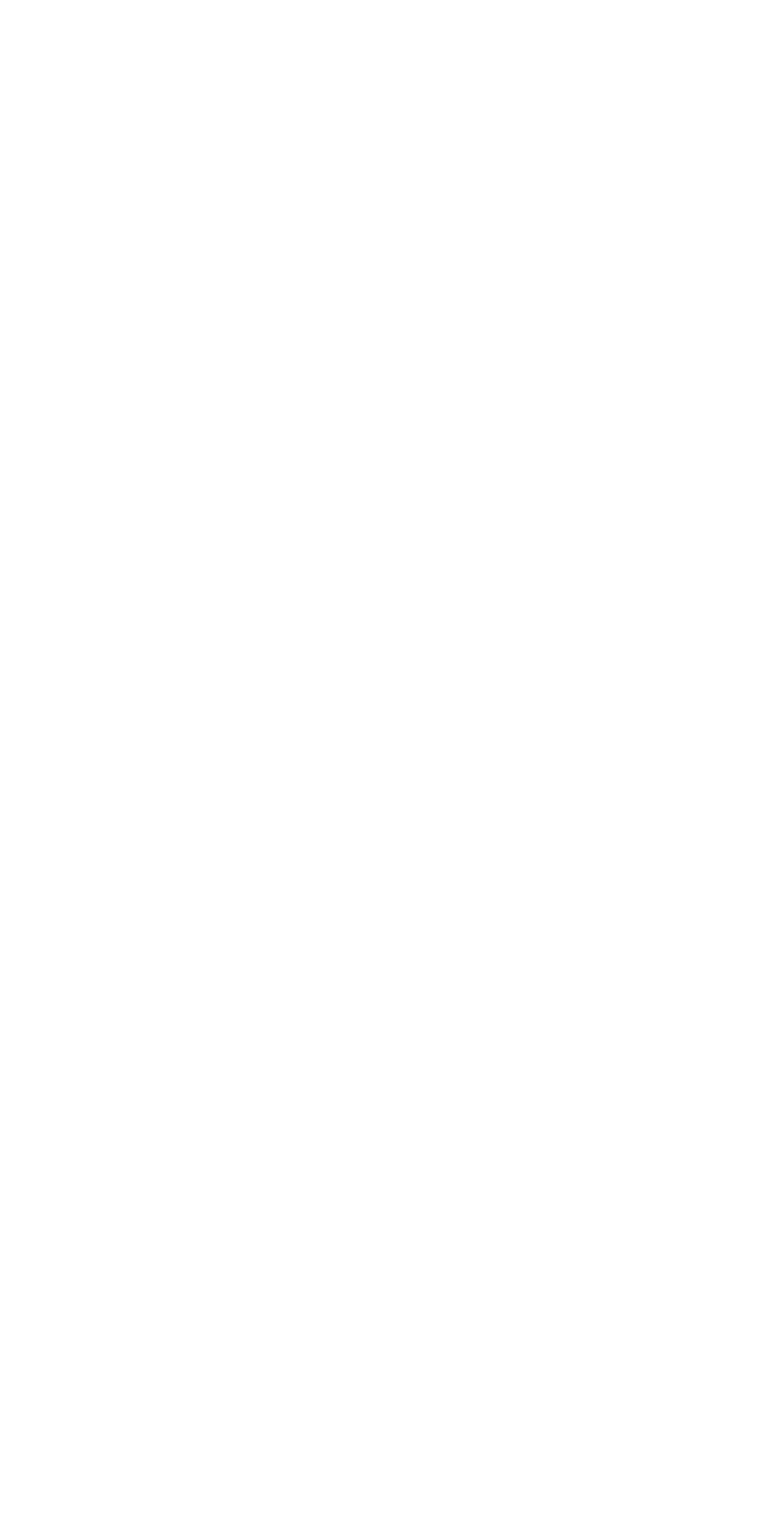
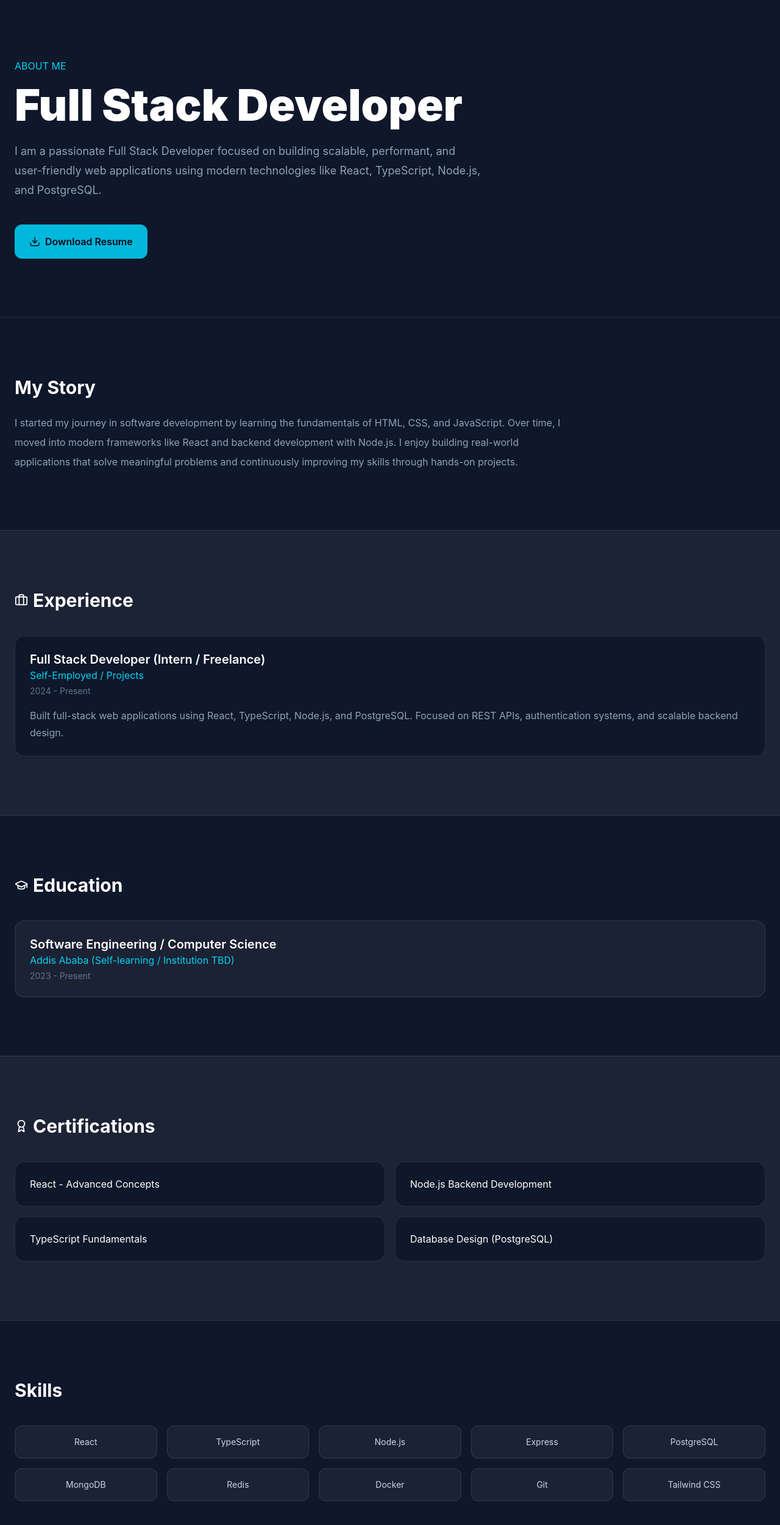
Before and after one commit to matusalasana/SNX, a React (Vite) app in the folder client/: page /about in a window 1280 px wide. Before the commit this address had no page. Shown: the top 2500 px of the page at 61% size. Before the commit the page ends 800 px from the top, so only its background shows below. Built offline with nearby package versions, Linux system fonts and the light colour scheme.

Commit message:
feat: create project about page

```diff
--- a/client/src/App.tsx
+++ b/client/src/App.tsx
@@ -6,6 +6,7 @@ import { Toaster } from "react-hot-toast";
 import Home from "./pages/public/Home";
 import Projects from "./pages/public/Projects";
 import ProjectDetails from "./pages/public/ProjectDetails";
+import About from "./pages/public/About";
 import Login from "./pages/public/Login";
 
 
@@ -17,7 +18,9 @@ const App = () => {
           <Route path="/" element={<Home />} />
           <Route path="/projects" element={<Projects />} />
           <Route path="/projects/:id" element={<ProjectDetails />} />
+
           <Route path="/login" element={<Login />} />
+          <Route path="/about" element={<About />} />
 
       </Routes>
     </>
--- /dev/null
+++ b/client/src/pages/public/About.tsx
@@ -0,0 +1,190 @@
+import {
+  Download,
+  Briefcase,
+  GraduationCap,
+  Award,
+} from "lucide-react";
+
+export default function About() {
+  const experiences = [
+    {
+      role: "Full Stack Developer (Intern / Freelance)",
+      company: "Self-Employed / Projects",
+      period: "2024 - Present",
+      description:
+        "Built full-stack web applications using React, TypeScript, Node.js, and PostgreSQL. Focused on REST APIs, authentication systems, and scalable backend design.",
+    },
+  ];
+
+  const education = [
+    {
+      school: "Software Engineering / Computer Science",
+      institution: "Addis Ababa (Self-learning / Institution TBD)",
+      period: "2023 - Present",
+    },
+  ];
+
+  const certifications = [
+    "React - Advanced Concepts",
+    "Node.js Backend Development",
+    "TypeScript Fundamentals",
+    "Database Design (PostgreSQL)",
+  ];
+
+  const skills = [
+    "React",
+    "TypeScript",
+    "Node.js",
+    "Express",
+    "PostgreSQL",
+    "MongoDB",
+    "Redis",
+    "Docker",
+    "Git",
+    "Tailwind CSS",
+  ];
+
+  return (
+    <main className="min-h-screen bg-[#0f172a] text-white">
+      {/* HERO / PROFILE */}
+      <section className="border-b border-white/10">
+        <div className="mx-auto max-w-7xl px-6 py-24">
+          <p className="text-cyan-400">ABOUT ME</p>
+
+          <h1 className="mt-4 text-5xl font-black md:text-7xl">
+            Full Stack Developer
+          </h1>
+
+          <p className="mt-6 max-w-3xl text-lg leading-8 text-slate-400">
+            I am a passionate Full Stack Developer focused on building
+            scalable, performant, and user-friendly web applications using
+            modern technologies like React, TypeScript, Node.js, and
+            PostgreSQL.
+          </p>
+
+          <div className="mt-10 flex flex-wrap gap-4">
+            <a
+              href="/resume.pdf"
+              className="flex items-center gap-2 rounded-xl bg-cyan-500 px-6 py-4 font-semibold text-slate-950 transition hover:bg-cyan-400"
+            >
+              <Download size={18} />
+              Download Resume
+            </a>
+          </div>
+        </div>
+      </section>
+
+      {/* STORY */}
+      <section className="mx-auto max-w-7xl px-6 py-24">
+        <h2 className="mb-6 text-3xl font-bold">My Story</h2>
+
+        <p className="max-w-4xl leading-8 text-slate-400">
+          I started my journey in software development by learning the
+          fundamentals of HTML, CSS, and JavaScript. Over time, I moved
+          into modern frameworks like React and backend development with
+          Node.js. I enjoy building real-world applications that solve
+          meaningful problems and continuously improving my skills through
+          hands-on projects.
+        </p>
+      </section>
+
+      {/* EXPERIENCE */}
+      <section className="border-y border-white/10 bg-white/5 py-24">
+        <div className="mx-auto max-w-7xl px-6">
+          <h2 className="mb-10 flex items-center gap-2 text-3xl font-bold">
+            <Briefcase size={22} /> Experience
+          </h2>
+
+          <div className="space-y-6">
+            {experiences.map((exp) => (
+              <div
+                key={exp.role}
+                className="rounded-2xl border border-white/10 bg-[#0f172a] p-6"
+              >
+                <h3 className="text-xl font-semibold">
+                  {exp.role}
+                </h3>
+
+                <p className="text-cyan-400">
+                  {exp.company}
+                </p>
+
+                <p className="mt-1 text-sm text-slate-500">
+                  {exp.period}
+                </p>
+
+                <p className="mt-4 text-slate-400 leading-7">
+                  {exp.description}
+                </p>
+              </div>
+            ))}
+          </div>
+        </div>
+      </section>
+
+      {/* EDUCATION */}
+      <section className="mx-auto max-w-7xl px-6 py-24">
+        <h2 className="mb-10 flex items-center gap-2 text-3xl font-bold">
+          <GraduationCap size={22} /> Education
+        </h2>
+
+        <div className="space-y-6">
+          {education.map((edu) => (
+            <div
+              key={edu.school}
+              className="rounded-2xl border border-white/10 bg-white/5 p-6"
+            >
+              <h3 className="text-xl font-semibold">
+                {edu.school}
+              </h3>
+
+              <p className="text-cyan-400">
+                {edu.institution}
+              </p>
+
+              <p className="mt-1 text-sm text-slate-500">
+                {edu.period}
+              </p>
+            </div>
+          ))}
+        </div>
+      </section>
+
+      {/* CERTIFICATIONS */}
+      <section className="border-y border-white/10 bg-white/5 py-24">
+        <div className="mx-auto max-w-7xl px-6">
+          <h2 className="mb-10 flex items-center gap-2 text-3xl font-bold">
+            <Award size={22} /> Certifications
+          </h2>
+
+          <div className="grid gap-4 md:grid-cols-2">
+            {certifications.map((cert) => (
+              <div
+                key={cert}
+                className="rounded-2xl border border-white/10 bg-[#0f172a] p-6"
+              >
+                {cert}
+              </div>
+            ))}
+          </div>
+        </div>
+      </section>
+
+      {/* SKILLS */}
+      <section className="mx-auto max-w-7xl px-6 py-24">
+        <h2 className="mb-10 text-3xl font-bold">Skills</h2>
+
+        <div className="grid grid-cols-2 gap-4 md:grid-cols-4 lg:grid-cols-5">
+          {skills.map((skill) => (
+            <div
+              key={skill}
+              className="rounded-xl border border-white/10 bg-white/5 p-4 text-center text-sm text-slate-300 transition hover:border-cyan-400"
+            >
+              {skill}
+            </div>
+          ))}
+        </div>
+      </section>
+    </main>
+  );
+}
```
Also changed, not shown: client/src/pages/public/Blog.tsx (added).
